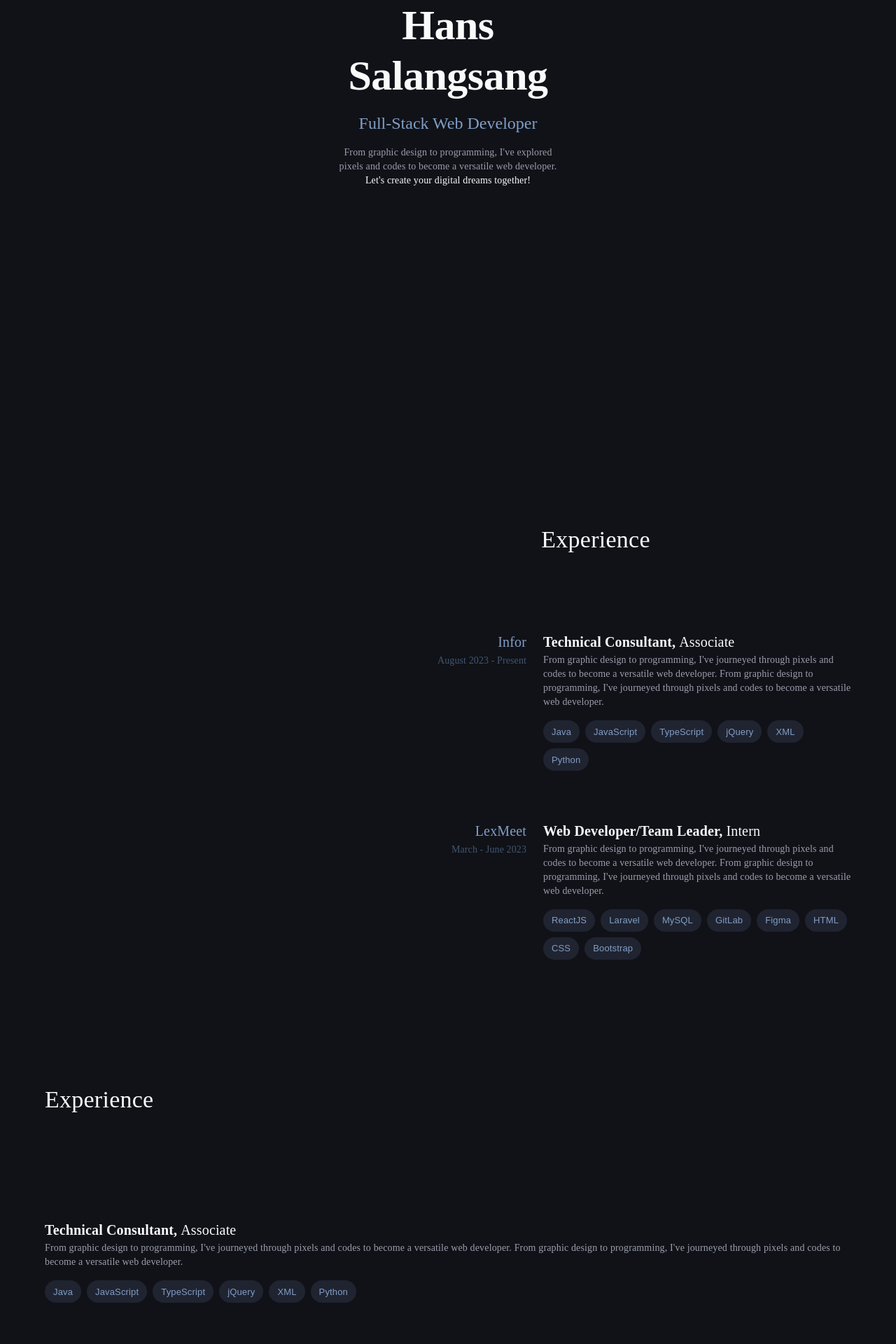
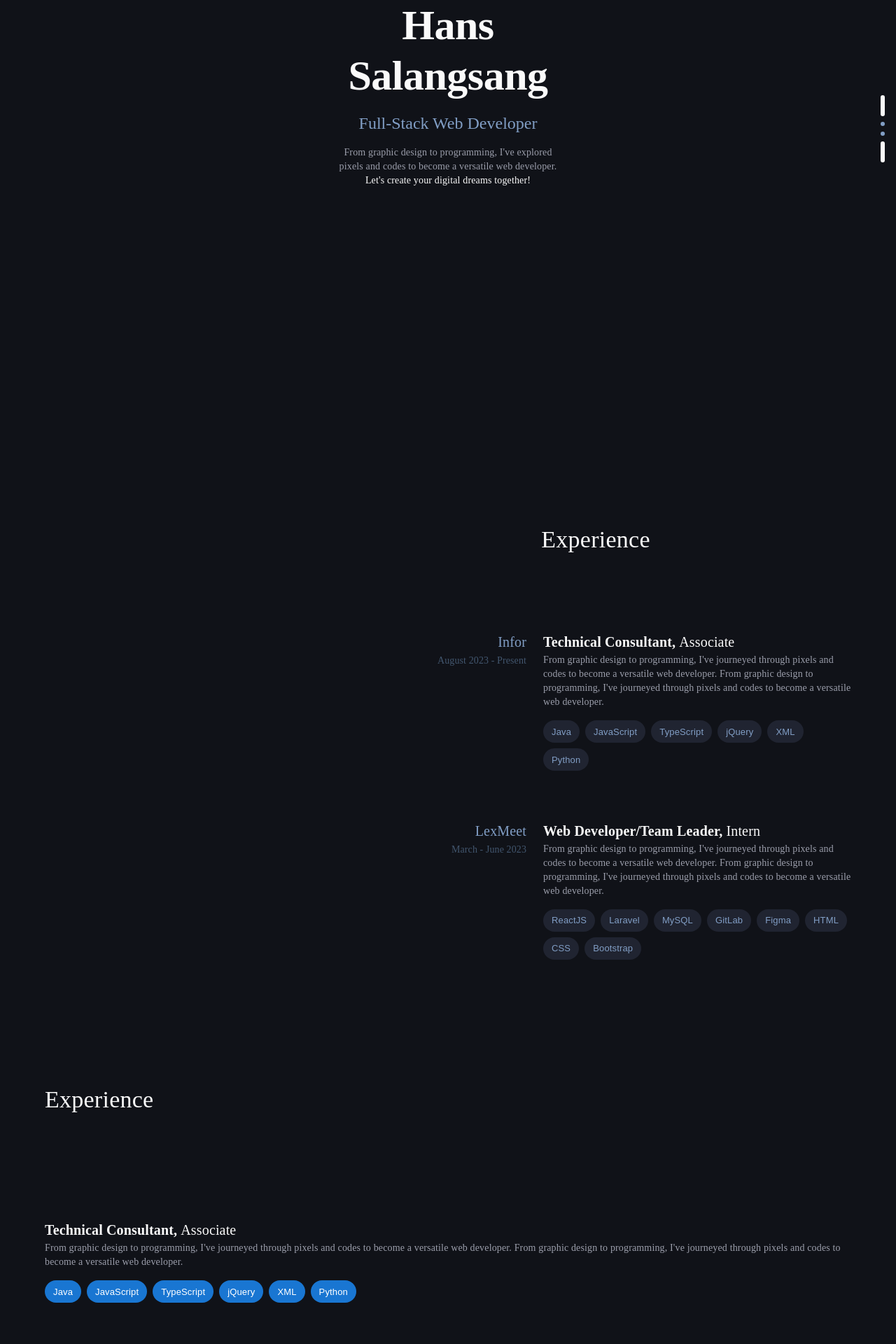
Before and after one commit to hans-salangsang/Web-Portfolio, a React (Create React App) app: page / in a window 1280 px wide. Shown: the part 200-2120 px from the top of the page at 70% size. Built offline with nearby package versions, Linux system fonts and the light colour scheme; no server answers.

Commit message:
ScrollProgressIndicator

```diff
--- a/src/App.js
+++ b/src/App.js
@@ -1,4 +1,4 @@
-import { useState, useRef } from 'react'; // Import useState hook
+import { useState, useRef, useEffect } from 'react'; // Import useState hook
 import { ThemeProvider, createTheme } from '@mui/material/styles';
 import CssBaseline from '@mui/material/CssBaseline';
 import Container from '@mui/system/Container';
@@ -14,6 +14,7 @@ import BaseTypography from '@mui/material/Typography';
 import BaseChip from '@mui/material/Chip';
 import GlobalStyles from '@mui/material/GlobalStyles';
 import './Scrollbar.css';
+import ScrollProgressIndicator from './components/ScrollProgressIndicator';
 
 const Typography = styled(BaseTypography)`
   ${({ theme }) => `
@@ -34,9 +35,46 @@ function App() {
   const experienceSectionRef = useRef(null);
   const projectsSectionRef = useRef(null);
 
+  const [activeSection, setActiveSection] = useState(null);
+
   const scrollToSection = (ref) => {
     ref.current.scrollIntoView({ behavior: 'smooth' });
   };
+
+  useEffect(() => {
+    const handleScroll = () => {
+      const landingSectionRect = landingSectionRef.current.getBoundingClientRect();
+      const experienceSectionRect = experienceSectionRef.current.getBoundingClientRect();
+      const projectsSectionRect = projectsSectionRef.current.getBoundingClientRect();
+
+      const isInView = (rect) => {
+        const windowHeight = window.innerHeight || document.documentElement.clientHeight;
+        const topThreshold = -0.5; // 50% from the top of the viewport
+        const bottomThreshold = 1.7; // 125% from the top of the viewport
+
+        return (
+          rect.top >= topThreshold * windowHeight &&
+          rect.bottom <= bottomThreshold * windowHeight
+        );
+      };
+
+      if (isInView(landingSectionRect)) {
+        setActiveSection('landing');
+      } else if (isInView(experienceSectionRect)) {
+        setActiveSection('experience');
+      } else if (isInView(projectsSectionRect)) {
+        setActiveSection('projects');
+      } else {
+        setActiveSection(null);
+      }
+    };
+
+    window.addEventListener('scroll', handleScroll);
+
+    return () => {
+      window.removeEventListener('scroll', handleScroll);
+    };
+  }, []);
 
   // Use state to manage the current theme
   const [isDarkMode, setIsDarkMode] = useState(true);
@@ -79,7 +117,8 @@ function App() {
       />
       <Container maxWidth="lg">
         <ScreenProvider screenSize={screenSize}>
-          <AppNavBar Typography={Typography} setIsDarkMode={setIsDarkMode} isDarkMode={isDarkMode} scrollToSection={scrollToSection} landingSectionRef={landingSectionRef} experienceSectionRef={experienceSectionRef} projectsSectionRef={projectsSectionRef} />
+          <AppNavBar Typography={Typography} setIsDarkMode={setIsDarkMode} isDarkMode={isDarkMode} scrollToSection={scrollToSection} landingSectionRef={landingSectionRef} experienceSectionRef={experienceSectionRef} projectsSectionRef={projectsSectionRef} activeSection={activeSection} />
+          <ScrollProgressIndicator Typography={Typography} Chip={Chip} setIsDarkMode={setIsDarkMode} isDarkMode={isDarkMode} scrollToSection={scrollToSection} landingSectionRef={landingSectionRef} experienceSectionRef={experienceSectionRef} projectsSectionRef={projectsSectionRef} activeSection={activeSection} />
           <LandingSection ref={landingSectionRef} Typography={Typography} />
           <ExperienceSection ref={experienceSectionRef} Typography={Typography} Chip={Chip} />
           <ProjectsSection ref={projectsSectionRef} Typography={Typography} Chip={Chip} />
--- a/src/components/ExperienceSection.js
+++ b/src/components/ExperienceSection.js
@@ -32,12 +32,12 @@ function ExperienceSection({ Typography, Chip }, ref) {
               </Typography>
 
               <Stack direction="row" spacing={1} useFlexGap flexWrap="wrap" sx={{ pt: 2 }}>
-                <Chip label="Java" color="primary" />
-                <Chip label="JavaScript" color="primary" />
-                <Chip label="TypeScript" color="primary" />
-                <Chip label="jQuery" color="primary" />
-                <Chip label="XML" color="primary" />
-                <Chip label="Python" color="primary" />
+                <Chip label="Java" color="darkBlue" />
+                <Chip label="JavaScript" color="darkBlue" />
+                <Chip label="TypeScript" color="darkBlue" />
+                <Chip label="jQuery" color="darkBlue" />
+                <Chip label="XML" color="darkBlue" />
+                <Chip label="Python" color="darkBlue" />
               </Stack>
 
             </Grid>
@@ -55,14 +55,14 @@ function ExperienceSection({ Typography, Chip }, ref) {
               </Typography>
 
               <Stack direction="row" spacing={1} useFlexGap flexWrap="wrap" sx={{ pt: 2 }}>
-                <Chip label="ReactJS" color="primary" />
-                <Chip label="Laravel" color="primary" />
-                <Chip label="MySQL" color="primary" />
-                <Chip label="GitLab" color="primary" />
-                <Chip label="Figma" color="primary" />
-                <Chip label="HTML" color="primary" />
-                <Chip label="CSS" color="primary" />
-                <Chip label="Bootstrap" color="primary" />
+                <Chip label="ReactJS" color="darkBlue" />
+                <Chip label="Laravel" color="darkBlue" />
+                <Chip label="MySQL" color="darkBlue" />
+                <Chip label="GitLab" color="darkBlue" />
+                <Chip label="Figma" color="darkBlue" />
+                <Chip label="HTML" color="darkBlue" />
+                <Chip label="CSS" color="darkBlue" />
+                <Chip label="Bootstrap" color="darkBlue" />
               </Stack>
 
             </Grid>
--- /dev/null
+++ b/src/components/ScrollProgressIndicator.js
@@ -0,0 +1,26 @@
+import React from 'react';
+import BaseToolbar from '@mui/material/Toolbar'
+import { useScreenSize } from '../ScreenContext';
+import { styled } from '@mui/material/styles';
+import Stack from '@mui/material/Stack';
+
+const Toolbar = styled(BaseToolbar)`
+  ${({ theme }) => `
+    transition: background ${theme.transitions.duration.standard}ms ${theme.transitions.easing.standard};
+  `}
+`;
+
+function ScrollProgressIndicator({ Typography, Chip, scrollToSection, landingSectionRef, experienceSectionRef, projectsSectionRef, activeSection }) {
+  const screenSize = useScreenSize();
+
+  return (
+    <Stack direction="column" spacing={1} useFlexGap flexWrap="wrap" sx={{ pt: 2, mr: 2, maxWidth: '6px', position: 'fixed', top: '40%', right: 0, zIndex: 999 }}>
+      <Chip color={activeSection === 'landing' ? 'white' : 'lightBlue'} onClick={() => scrollToSection(landingSectionRef)} sx={{ maxHeight: activeSection === 'landing' ? '30px' : '6px' }} />
+      <Chip color={activeSection === 'experience' ? 'white' : 'lightBlue'} onClick={() => scrollToSection(experienceSectionRef)} sx={{ maxHeight: activeSection === 'experience' ? '30px' : '6px' }} />
+      <Chip color={activeSection === 'projects' ? 'white' : 'lightBlue'} onClick={() => scrollToSection(projectsSectionRef)} sx={{ maxHeight: activeSection === 'projects' ? '30px' : '6px' }} />
+      <Chip color={activeSection === 'landing' ? 'white' : 'lightBlue'} onClick={() => scrollToSection(landingSectionRef)} sx={{ maxHeight: activeSection === 'landing' ? '30px' : '6px' }} />
+    </Stack>
+  );
+}
+
+export default ScrollProgressIndicator;
--- a/src/theme.js
+++ b/src/theme.js
@@ -155,12 +155,17 @@ let lightTheme = createTheme({
         dark: '#FAFAFA',
       },
     },
-    primary: {
+    darkBlue: {
       main: '#819EC5',
       contrastText: '#202431',
     },
-    secondary: {
-      main: '#FF4081',
+    lightBlue: {
+      main: '#819EC5',
+      contrastText: '#202431',
+    },
+    white: {
+      main: '#202431',
+      contrastText: '#819EC5',
     },
   },
   typography,
@@ -198,12 +203,17 @@ let darkTheme = createTheme({
         dark: '#101218',
       },
     },
-    primary: {
+    darkBlue: {
       main: '#202431',
       contrastText: '#819EC5',
     },
-    secondary: {
-      main: '#FF4081',
+    lightBlue: {
+      main: '#819EC5',
+      contrastText: '#819EC5',
+    },
+    white: {
+      main: '#FAFAFA',
+      contrastText: '#819EC5',
     },
   },
   typography,
```
